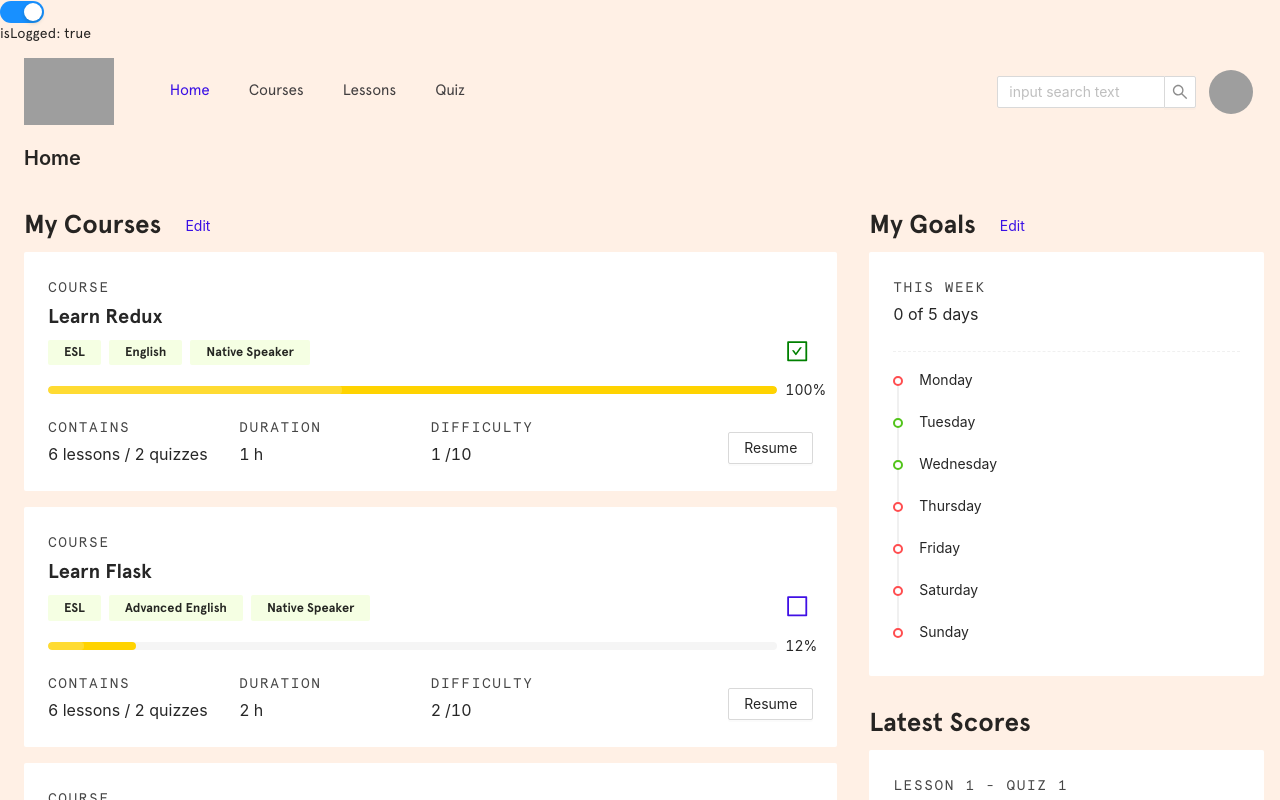
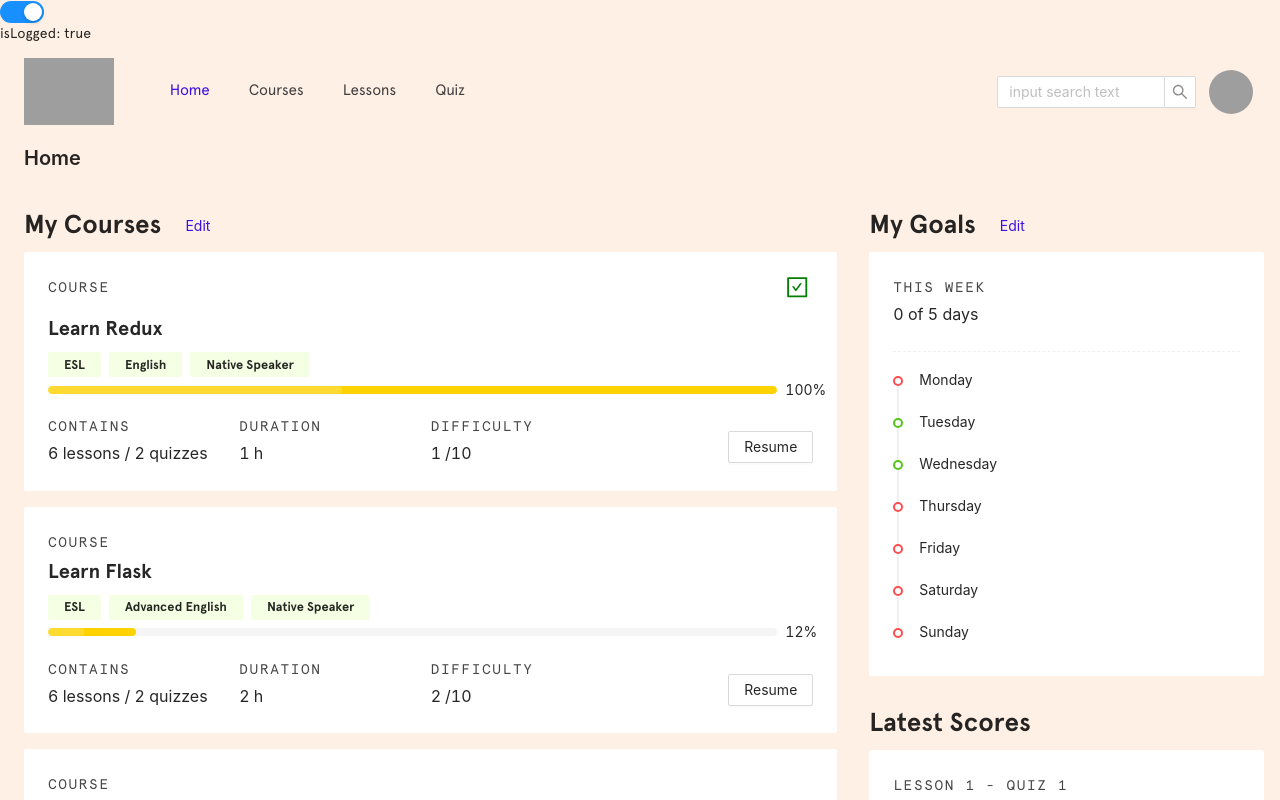
Before and after one commit to antoineGH/sayhello, a React (Create React App) app: page /auth/home in a window 1280 px wide. Shown: the top 800 px of the page. Built offline with nearby package versions, Linux system fonts and the light colour scheme; grey boxes are pictures that could not be loaded.

Commit message:
update tooltip font style mono

```diff
--- a/src/App.css
+++ b/src/App.css
@@ -126,6 +126,11 @@
 	font-family: 'Apercu-Pro-Bold';
 }
 
+.ant-tooltip-inner {
+	font-family: 'Apercu-Pro-Mono', -apple-system, BlinkMacSystemFont, 'Segoe UI', Roboto, Ubuntu, Cantarell,
+		'Fira Sans', 'Droid Sans', 'Helvetica Neue', sans-serif;
+}
+
 /* LOGIN */
 
 .register_main,
--- a/src/components/course/CourseSummary.tsx
+++ b/src/components/course/CourseSummary.tsx
@@ -35,8 +35,15 @@
 	return (
 		<>
 			<Row>
-				<Col span={24}>
+				<Col span={22}>
 					<div className='ant-statistic-title'>COURSE</div>
+				</Col>
+				<Col span={1} offset={1} style={{ justifyContent: 'center', display: 'flex', marginBottom: '1rem' }}>
+					<Tooltip title={completed === 100 ? `${courseName} completed` : `${courseName} not completed`}>
+						{completed === 100 && (
+							<CheckSquareOutlined className='checkedLesson' style={{ color: '#4010e5' }} />
+						)}
+					</Tooltip>
 				</Col>
 			</Row>
 			<Row>
@@ -45,20 +52,11 @@
 				</Col>
 			</Row>
 			<Row>
-				<Col span={22}>
+				<Col span={24}>
 					{tags.map((tag, count) => {
 						count++
 						return <Tag key={count}>{tag}</Tag>
 					})}
-				</Col>
-				<Col span={1} offset={1} style={{ justifyContent: 'center', display: 'flex', marginBottom: '1rem' }}>
-					<Tooltip title={completed === 100 ? `${courseName} completed` : `${courseName} not completed`}>
-						{completed === 100 ? (
-							<CheckSquareOutlined className='checkedLesson' style={{ color: '#4010e5' }} />
-						) : (
-							<BorderOutlined className='uncheckedLesson' style={{ color: '#4010e5' }} />
-						)}
-					</Tooltip>
 				</Col>
 			</Row>
 			{!isEnrolled && <Progress percent={completed} status='active' strokeColor='#ffd300' />}
```
